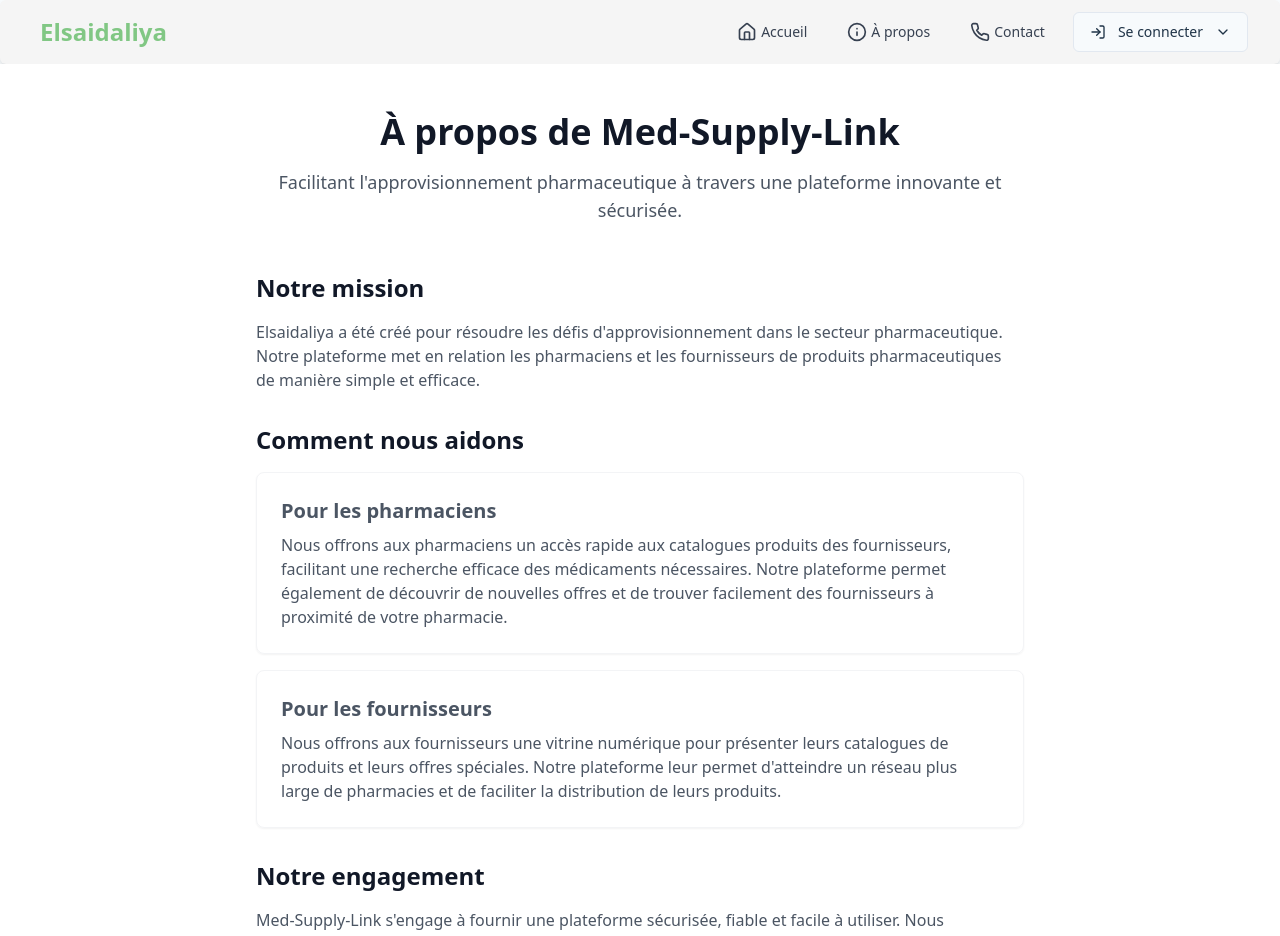
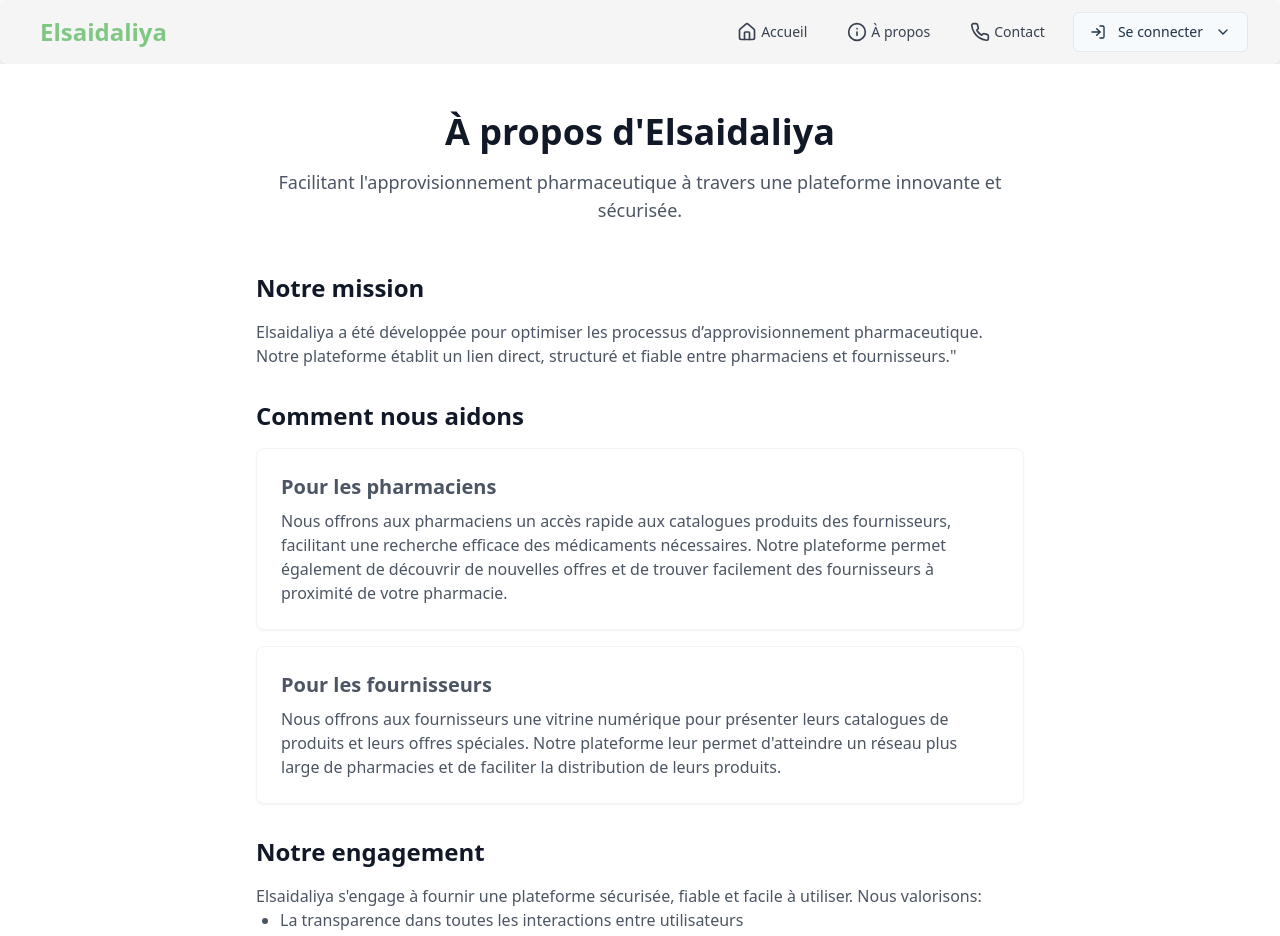
Before and after one commit to Sonia3948/elsaidaliya, a React (Vite) app: page /about in a window 1280 px wide. Shown: the top 936 px of the page. Built offline with nearby package versions, Linux system fonts and the light colour scheme.

Commit message:
Reverted to commit 7debba0b5e7e58357a0b66bad97d53c2f2c9f6e9

```diff
--- a/src/pages/AboutPage.tsx
+++ b/src/pages/AboutPage.tsx
@@ -4,7 +4,7 @@ const AboutPage = () => {
       <div className="bg-white">
         <div className="max-w-7xl mx-auto py-12 px-4 sm:px-6 lg:px-8">
           <div className="text-center mb-12">
-            <h1 className="text-4xl font-bold text-gray-900 mb-4">À propos de Med-Supply-Link</h1>
+            <h1 className="text-4xl font-bold text-gray-900 mb-4">À propos d'Elsaidaliya</h1>
             <p className="text-lg text-gray-600 max-w-3xl mx-auto">
               Facilitant l'approvisionnement pharmaceutique à travers une plateforme innovante et sécurisée.
             </p>
@@ -12,7 +12,7 @@ const AboutPage = () => {
 
           <div className="prose prose-lg max-w-3xl mx-auto text-gray-600">
             <h2 className="text-2xl font-bold text-gray-900 mt-8 mb-4">Notre mission</h2>
-            <p>Elsaidaliya a été créé pour résoudre les défis d'approvisionnement dans le secteur pharmaceutique. Notre plateforme met en relation les pharmaciens et les fournisseurs de produits pharmaceutiques de manière simple et efficace.</p>
+            <p>Elsaidaliya a été développée pour optimiser les processus d’approvisionnement pharmaceutique. Notre plateforme établit un lien direct, structuré et fiable entre pharmaciens et fournisseurs."</p>
 
             <h2 className="text-2xl font-bold text-gray-900 mt-8 mb-4">Comment nous aidons</h2>
             <div className="space-y-4">
@@ -27,9 +27,7 @@ const AboutPage = () => {
             </div>
 
             <h2 className="text-2xl font-bold text-gray-900 mt-8 mb-4">Notre engagement</h2>
-            <p>
-              Med-Supply-Link s'engage à fournir une plateforme sécurisée, fiable et facile à utiliser. Nous valorisons:
-            </p>
+            <p className="mx-0">Elsaidaliya s'engage à fournir une plateforme sécurisée, fiable et facile à utiliser. Nous valorisons:</p>
             <ul className="list-disc pl-6 space-y-2">
               <li>La transparence dans toutes les interactions entre utilisateurs</li>
               <li>La sécurité des données et des informations commerciales</li>
```
